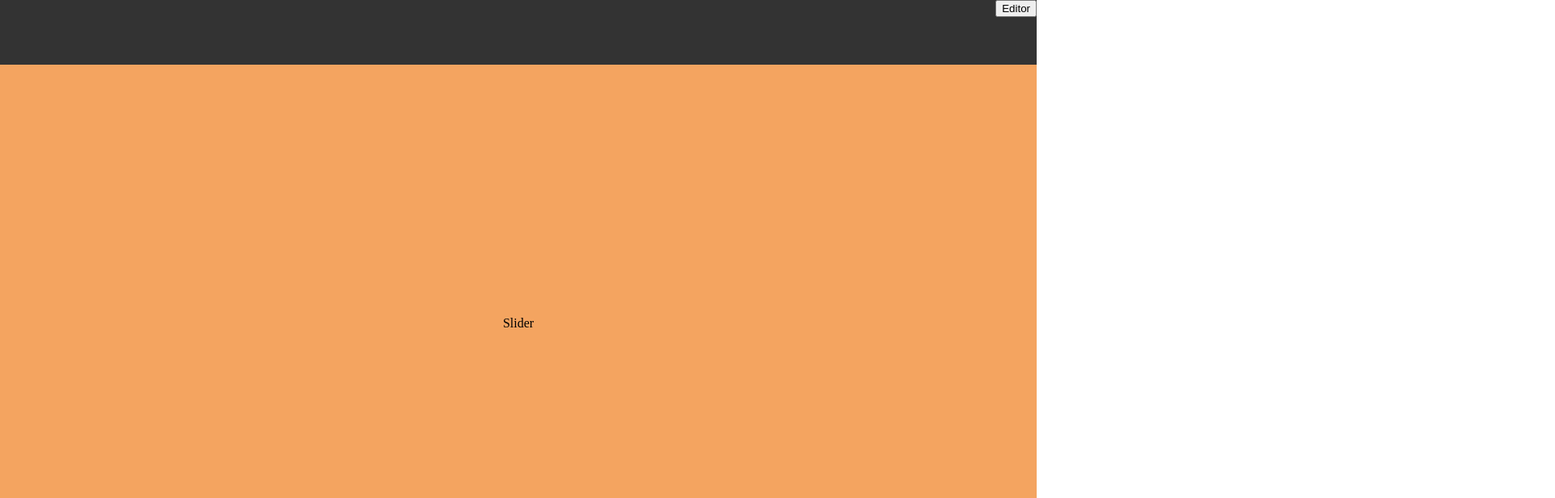
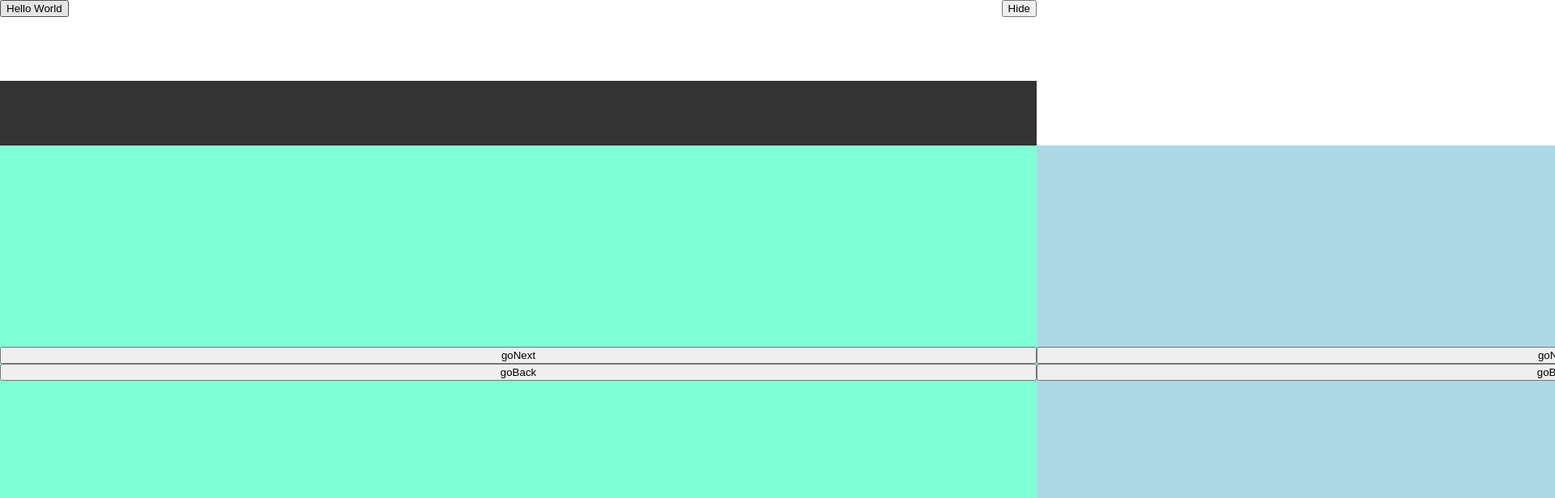
Before and after one commit to CianMclennan/boomslang, a React app: page / in a window 1280 px wide. Shown: the top 616 px of the page at 81% size, 1920 px wide, since content can reach past the window. Built offline with nearby package versions, Linux system fonts and the light colour scheme.

Commit message:
Adding redux and setting up screen transitions

```diff
--- a/src/editor/Editor.jsx
+++ b/src/editor/Editor.jsx
@@ -17,8 +17,11 @@ const ToggleBtn = styled.button`
     right: 0px;
 `;
 
+const TestBtn = styled.button`
+`
+
 const Editor = () => {
-    const [isHidden, setIsHidden] = useState(true);
+    const [isHidden, setIsHidden] = useState(false);
 
     return (
         <Wrapper hidden={isHidden}>
@@ -26,6 +29,7 @@ const Editor = () => {
                 <ToggleBtn onClick={() => setIsHidden(!isHidden)}>
                     {isHidden ? 'Editor' : 'Hide'}
                 </ToggleBtn>
+                <TestBtn onClick={() => console.log("click")}>Hello World</TestBtn>
             </EditorBar>
             <App />
         </Wrapper>
--- a/src/editor/index.js
+++ b/src/editor/index.js
@@ -1,8 +1,12 @@
 import React from 'react';
 import ReactDOM from 'react-dom';
 
-import styled from 'styled-components';
+import configureStore from '../store/configureStore';
+import { screenAdded } from '../store/screens';
 
 import Editor from './Editor.jsx';
 
+const store = configureStore();
+store.dispatch(screenAdded({ name: 'screen' }));
+
 ReactDOM.render(<Editor />, document.getElementById('root'));
--- a/src/navigation/Main.jsx
+++ b/src/navigation/Main.jsx
@@ -6,23 +6,28 @@ import Navigation from './Navigation.jsx';
 const Wrapper = styled.div`
     display: grid;
     background-color: sandybrown;
-    grid-template-rows: 80px 1fr 80px;
+    grid-template-rows: ${props => `
+        ${props.header ? "80px " : ""}
+        1fr
+        ${props.footer ? " 80px" : ""}
+    `};
 `
 const Header = styled.header({
     backgroundColor: "#333"
 });
-const NavigationWrapper = styled.main``;
 const Footer = styled.footer({
     backgroundColor: "#333"
 });
 
-const Main = () => (
-    <Wrapper>
-        <Header />
-        <NavigationWrapper>
-            <Navigation></Navigation>
-        </NavigationWrapper>
-        <Footer />
-    </Wrapper>
-);
+const Main = () => {
+    const [header, showHeader] = useState(true);
+    const [footer, showFooter] = useState(true);
+    return (
+        <Wrapper header={header} footer={footer}>
+            {header && <Header />}
+            <Navigation />
+            {footer && <Footer />}
+        </Wrapper>
+    )
+};
 export default Main;
--- a/src/navigation/Navigation.jsx
+++ b/src/navigation/Navigation.jsx
@@ -1,18 +1,69 @@
 import React, { useState } from 'react';
 import styled from 'styled-components';
-import Loader from './screenLoader'
 
-const Slider = styled.div`
-height: 100%;
-align-content: center;
-text-align: center;
-display: grid;
+const UNSET = 0;
+const CENTRE = 1;
+const RIGHT = 2;
+const LEFT = 3;
+
+const Slider = styled.div({
+    height: "100%",
+});
+const Screen = styled.div`
+    position: relative;
+    height: 100%;
+    display: grid;
+    align-content: center;
+    background-color: aquamarine;
+    left: ${props => {
+        switch (props.position) {
+            case LEFT:
+                return "-100%"
+            case RIGHT:
+                return "100%"
+            case CENTRE:
+                return "0%"
+            default:
+                return "";
+        }
+    }};
+    transition: left 0.5s ease;
+    will-change: left;
+
+    &.second {
+        top: -100%;
+        background-color: lightblue;
+    }
 `;
 
-const loader = new Loader();
-loader.load();
+const Navigation = () => {
+    const [screenPos, setScreenPos] = useState({screen1: CENTRE, screen2: RIGHT});
 
-export default () => {
+    const goNext = () => {
+        if (screenPos.screen1 === CENTRE) {
+            if(screenPos.screen2 === RIGHT){
+                setScreenPos({screen1: LEFT, screen2: CENTRE});
+            }
+        }
+        // screen2 is centre
+        else if(screenPos.screen1 === RIGHT){
+            setScreenPos({screen1: CENTRE, screen2: LEFT});
+        }
+    }
+    const goBack = () => {
+        // setScreenPos({screen1: "CENTRE", screen2: "right"});
+    }
 
-    return <Slider>Slider</Slider>
+    return (<Slider>
+        <Screen position={screenPos.screen1}>
+            <button onClick={goNext}>goNext</button>
+            <button onClick={goBack}>goBack</button>
+        </Screen>
+        <Screen position={screenPos.screen2} className="second">
+            <button onClick={goNext}>goNext</button>
+            <button onClick={goBack}>goBack</button>
+        </Screen>
+    </Slider>);
 };
+
+export default Navigation;
--- a/src/navigation/screenLoader.js
+++ /dev/null
@@ -1,8 +0,0 @@
-export default class ScreenLoader {
-    constructor() {
-        this.screens = ['hi'];
-    }
-    load() {
-        console.log(this.screens);
-    }
-}
--- /dev/null
+++ b/src/store/configureStore.js
@@ -0,0 +1,9 @@
+import { configureStore, getDefaultMiddleware } from '@reduxjs/toolkit';
+import reducer from './reducer';
+
+export default function () {
+    return configureStore({
+        reducer,
+        middleware: [...getDefaultMiddleware()],
+    });
+}
--- /dev/null
+++ b/src/store/entities.js
@@ -0,0 +1,6 @@
+import { combineReducers } from 'redux';
+import screensReducer from './screens';
+
+export default combineReducers({
+    screens: screensReducer,
+});
--- /dev/null
+++ b/src/store/reducer.js
@@ -0,0 +1,6 @@
+import { combineReducers } from 'redux';
+import entitiesReducer from './entities';
+
+export default combineReducers({
+    entities: entitiesReducer,
+});
--- /dev/null
+++ b/src/store/screens.js
@@ -0,0 +1,20 @@
+import { createSlice } from '@reduxjs/toolkit';
+
+let lastId = 0;
+
+const slice = createSlice({
+    name: 'screens',
+    initialState: [],
+    reducers: {
+        screenAdded: (screens, action) => {
+            screens.push({
+                id: lastId++,
+                name: action.payload.name,
+            });
+        },
+    },
+});
+
+export const { screenAdded } = slice.actions;
+
+export default slice.reducer;
```
Also changed, not shown: package.json (+6 -1 lines), src/navigation/Screen.jsx (deleted, +0 -8 lines), 1 other file (tests, documents, lock files or other folders).
